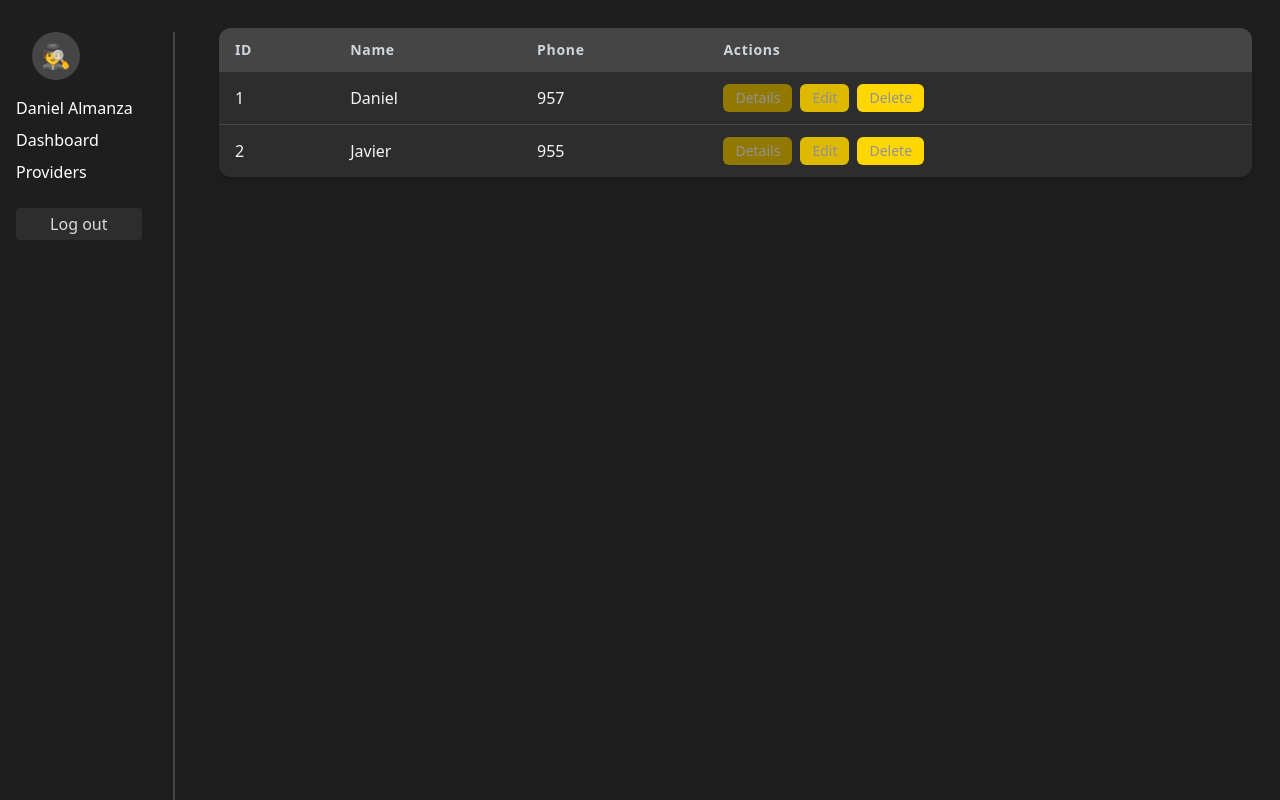
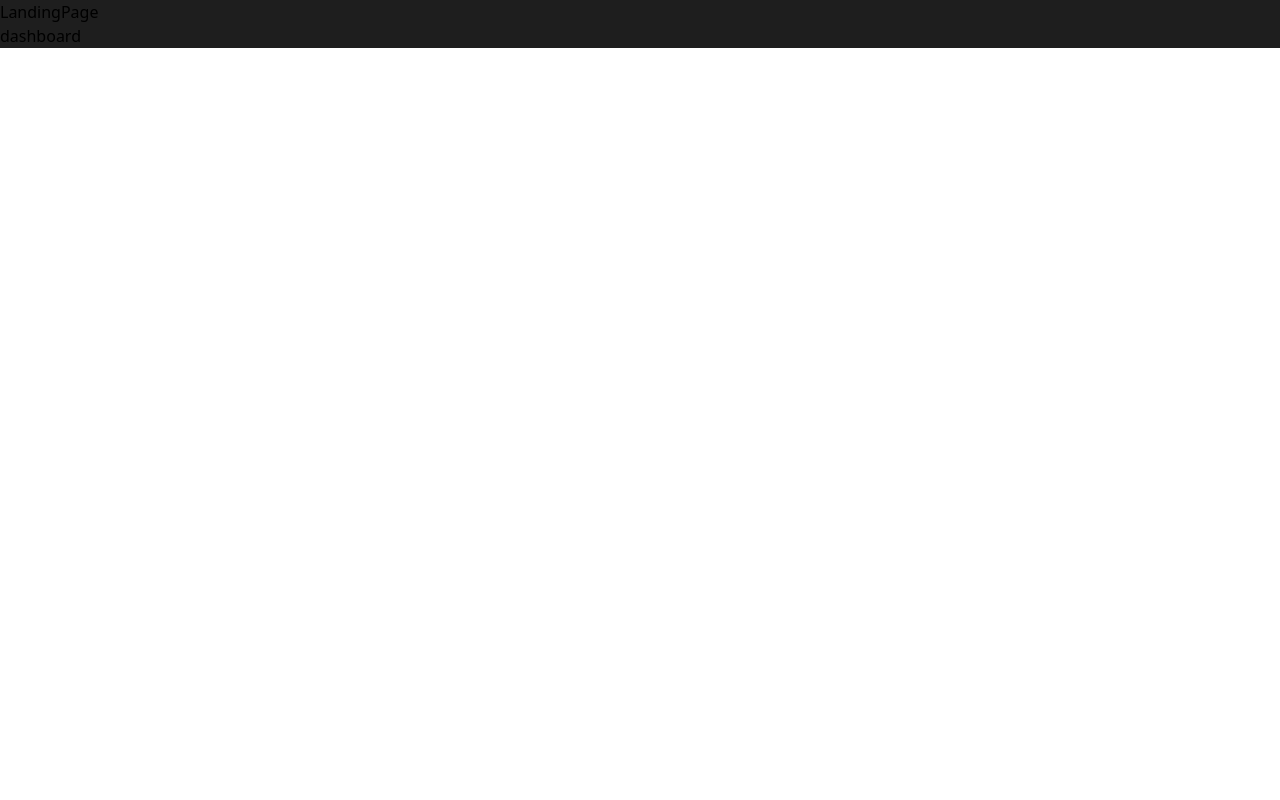
Before and after one commit to daniel14almanza/safeprov, a React (Vite) app: page / in a window 1280 px wide. Built offline with nearby package versions, Linux system fonts and the light colour scheme.

Commit message:
routing 0.1

```diff
--- a/package.json
+++ b/package.json
@@ -14,6 +14,7 @@
     "postcss": "^8.5.6",
     "react": "^19.1.1",
     "react-dom": "^19.1.1",
+    "react-router-dom": "^7.9.3",
     "tailwindcss": "^4.1.14"
   },
   "devDependencies": {
--- a/src/App.jsx
+++ b/src/App.jsx
@@ -1,13 +1,25 @@
+import { BrowserRouter, Route, Routes } from "react-router-dom"
 import DashboardLayout from "./layouts/DashboardLayout"
+import Providers from "./components/Providers"
+import LandingPage from "./pages/LandingPage"
 
 function App() {
 
   return (
-    <>
-    <div className="bg-bg-100">
-      <DashboardLayout />
-    </div>
-    </>
+    <BrowserRouter>
+      <div className="bg-bg-100">
+        <Routes>
+
+          {/* Public Routes */}
+          <Route path="/" element={<LandingPage />}/>
+
+          {/* Dashboard Routes */}
+          <Route path="/dashboard" element={<DashboardLayout />}>
+            <Route index element={<Providers />}/>
+          </Route>
+        </Routes>
+      </div>
+    </BrowserRouter>
   )
 }
 
--- a/src/layouts/DashboardLayout.jsx
+++ b/src/layouts/DashboardLayout.jsx
@@ -1,3 +1,4 @@
+import { Outlet } from 'react-router-dom'
 import Providers from '../components/Providers'
 import Sidebar from '../components/Sidebar'
 
@@ -5,14 +6,11 @@ const DashboardLayout = () => {
   return (
     <>
     <div className='flex h-screen'>
-
       <Sidebar />
-      {/* Outlet */}
-      <Providers />
-
+      <Outlet/>
+      {/* <Providers /> */}
 
     </div>
-
     </>
   )
 }
--- /dev/null
+++ b/src/pages/LandingPage.jsx
@@ -0,0 +1,14 @@
+import React from 'react'
+import { Link } from 'react-router-dom'
+import DashboardLayout from '../layouts/DashboardLayout'
+
+const LandingPage = () => {
+  return (
+    <>
+      <div>LandingPage</div>
+      <Link to="/dashboard">dashboard</Link>
+    </>
+  )
+}
+
+export default LandingPage
```
Also changed, not shown: 1 other file (tests, documents, lock files or other folders).
